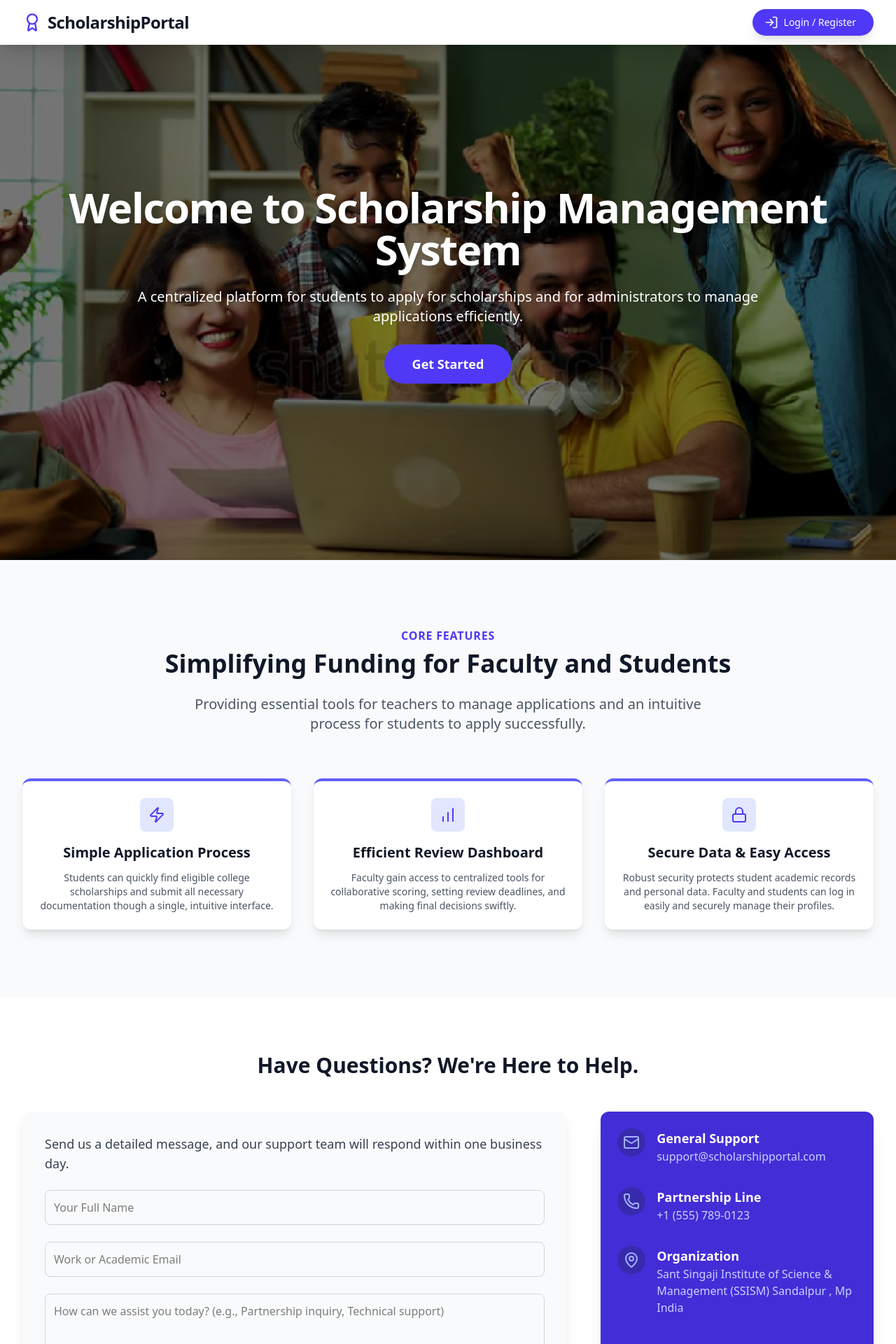
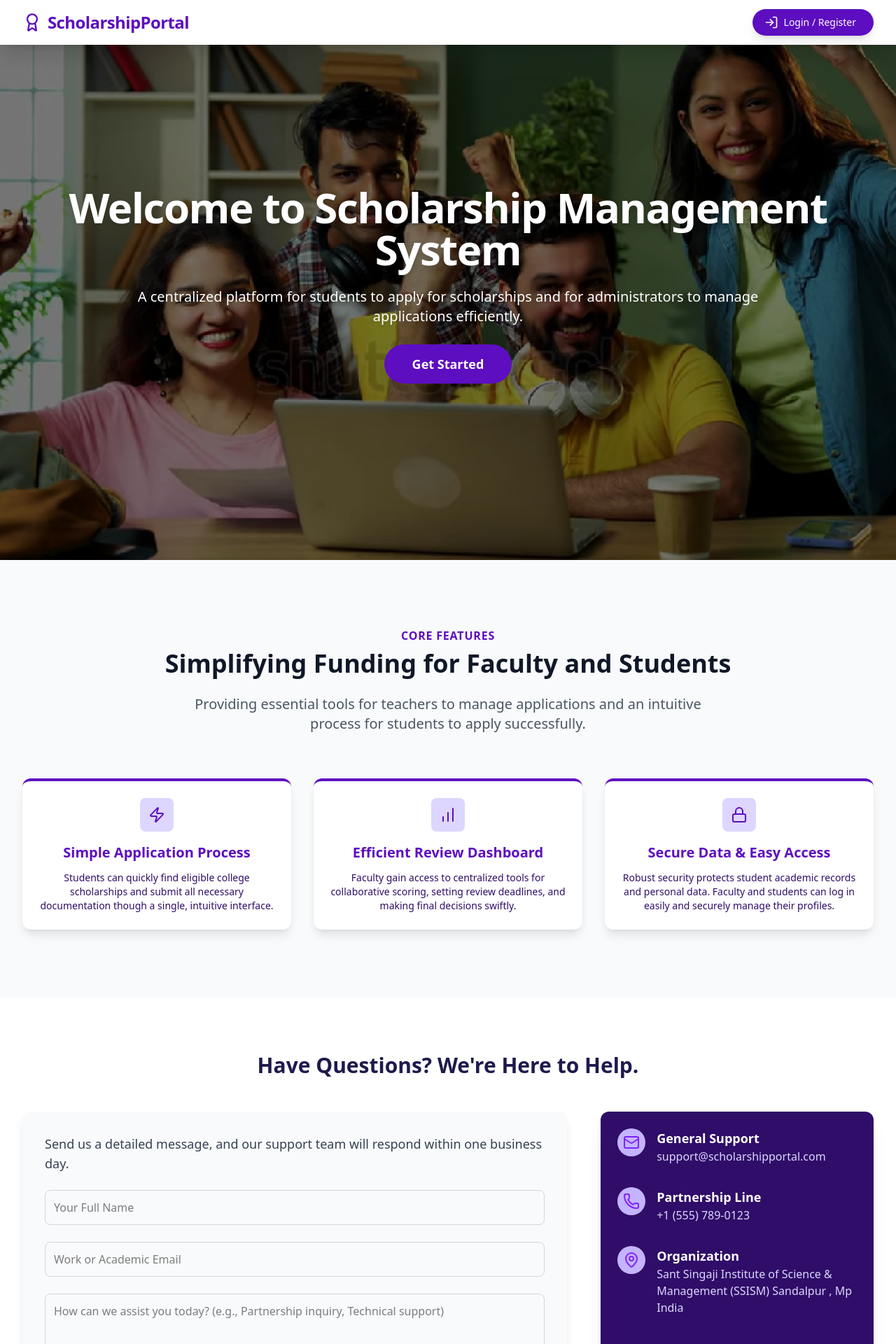
Before and after one commit to payal-meena/Scholarship-management-system, a React (Vite) app in the folder client/: page / in a window 1280 px wide. Shown: the top 1920 px of the page at 70% size. Built offline with nearby package versions, Linux system fonts and the light colour scheme.

Commit message:
change the UI Color theme

```diff
--- a/client/src/App.jsx
+++ b/client/src/App.jsx
@@ -2,7 +2,7 @@ import React from "react";
 import { Routes, Route , useLocation, Navigate} from "react-router-dom";
 import { ToastContainer } from "react-toastify";
 import "react-toastify/dist/ReactToastify.css";
-
+import './App.css';
 import Navbar from "./components/Navbar";
 import Home from "./pages/Home";
 import StudentLayout from "./Layout/StudentLayout";
--- a/client/src/components/DashboardNavbar.jsx
+++ b/client/src/components/DashboardNavbar.jsx
@@ -14,7 +14,7 @@ const DashboardNavbar = ({ role , toggleSidebar , onLogout , name}) => {
         >
         <Menu size={24}/>
         </button>
-        <div className="text-xl font-bold text-indigo-600">
+        <div className="text-xl font-bold text-indigo-950">
           Scholarship Portal
         </div>
       </div>
--- a/client/src/components/Navbar.jsx
+++ b/client/src/components/Navbar.jsx
@@ -1,6 +1,6 @@
 import React, { useState } from "react";
 import { Link } from "react-router-dom";
-import { Menu, X , LogIn , Award} from "lucide-react";
+import { Menu, X , LogIn , Award ,} from "lucide-react";
 
 const Navbar = ({onNavLinkClick , currentView}) => {
   const [isOpen, setIsOpen] = useState(false);
@@ -29,8 +29,8 @@ const Navbar = ({onNavLinkClick , currentView}) => {
 
           <Link to="/"
           className="flex-shrink-0 flex items-center">
-            <Award className="h-7 w-7 text-indigo-600 mr-2" />
-            <span className="text-2xl font-extrabold text-gray-900 tracking-tight">
+            <Award className="h-7 w-7 text-violet-800 mr-2" />
+            <span className="text-2xl font-extrabold text-violet-800 tracking-tight">
               ScholarshipPortal
             </span>
           </Link>
@@ -55,8 +55,8 @@ const Navbar = ({onNavLinkClick , currentView}) => {
               to={isHomePage ? '/auth' : '/'}
               className={`group flex items-center justify-center space-x-2 px-4 py-2 cursor-pointer border border-transparent text-sm font-medium rounded-full shadow-lg transition duration-300 transform hover:scale-[1.02] active:scale-[0.98] ${
                 isHomePage
-                ? 'text-white bg-indigo-600 hover:bg-indigo-700 focus:ring-indigo-500'
-                : 'text-indigo-600 bg-indigo-100 hover:bg-indigo-200 focus:ring-indigo-300'
+                ? 'text-white bg-violet-800 hover:bg-violet-700 focus:ring-violet-500'
+                : 'text-violet-600 bg-violet-100 hover:bg-violet-200 focus:ring-violet-300'
               }`}
             >
               {isHomePage ? (
@@ -77,7 +77,7 @@ const Navbar = ({onNavLinkClick , currentView}) => {
                 <div className="flex md:hidden ml-2">
                     <button
                     onClick={toggleMenu}
-                    className="inline-flex items-center justify-center p-2 rounded-full text-gray-400 hover:text-indigo-600 hover:bg-gray-100 focus:outline-none focus:ring-2 focus:ring-inset focus:ring-indigo-500"
+                    className="inline-flex items-center justify-center p-2 rounded-full text-gray-400 hover:text-violet-600 hover:bg-gray-100 focus:outline-none focus:ring-2 focus:ring-inset focus:ring-indigo-500"
                     aria-expanded={isOpen}
                     >
                     <span className="sr-only">Open main menu</span>
--- a/client/src/pages/Home.jsx
+++ b/client/src/pages/Home.jsx
@@ -6,21 +6,21 @@ import { Link } from "react-router-dom";
 function Home() {
 
       const FeatureCard = ({ title, description, icon }) => (
-    <div className="bg-white p-6 rounded-xl shadow-lg border-t-4 border-indigo-500 transition duration-300 hover:shadow-xl hover:translate-y-[-2px]">
-      <div className="p-3 rounded-lg inline-flex items-center justify-center bg-indigo-100 text-indigo-600 mb-4">
+    <div className="bg-white p-6 rounded-xl shadow-lg border-t-4 border-violet-800 transition duration-300 hover:shadow-xl hover:translate-y-[-2px]">
+      <div className="p-3 rounded-lg inline-flex items-center justify-center bg-violet-200 text-violet-800 mb-4">
         {icon}
       </div>
-      <h3 className="text-xl font-semibold text-gray-900 mb-3">{title}</h3>
-      <p className="text-gray-600 text-sm">{description}</p>
+      <h3 className="text-xl font-semibold text-violet-800 mb-3">{title}</h3>
+      <p className="text-violet-950 text-sm">{description}</p>
     </div>
   );
 
   const ContactDetail = ({ icon, title, detail }) => (
     <div className="flex items-start space-x-4">
-      <div className="flex-shrink-0 p-2 bg-indigo-800 rounded-full">{icon}</div>
+      <div className="flex-shrink-0 p-2 bg-violet-300 rounded-full">{icon}</div>
       <div>
         <h4 className="text-lg font-semibold">{title}</h4>
-        <p className="text-indigo-200">{detail}</p>
+        <p className="text-violet-200">{detail}</p>
       </div>
     </div>
   );
@@ -47,7 +47,7 @@ function Home() {
                   </p>
                   <Link
                     to="/auth"
-                    className="bg-indigo-600 text-white font-semibold cursor-pointer text-lg px-10 py-4 rounded-full shadow-2xl hover:bg-indigo-700 transition duration-300 tranform hover:scale-[1.05] active:scale-95 focus:outline-none focus:ring-4 focus:ring-indigo-500"
+                    className="bg-violet-800 hover:bg-violet-700 text-white font-semibold cursor-pointer text-lg px-10 py-4 rounded-full shadow-2xl  transition duration-300 tranform hover:scale-[1.05] active:scale-95 focus:outline-none focus:ring-4 focus:ring-violet-700"
                   >
                     Get Started
                   </Link>
@@ -55,7 +55,7 @@ function Home() {
           </section>
         <section id="about" className="py-24 bg-gray-50">
         <div className="max-w-7xl mx-auto px-4 sm:px-6 lg:px-8 text-center">
-          <p className="text-base font-semibold text-indigo-600 uppercase tracking-wider mb-2">
+          <p className="text-base font-semibold text-violet-800 uppercase tracking-wider mb-2">
             Core Features
           </p>
           <h2 className="text-3xl font-extrabold text-gray-900 sm:text-4xl mb-6">
@@ -87,7 +87,7 @@ function Home() {
       </section>
       <section id="contact" className="pt-20 pb-24 bg-white">
         <div className="max-w-7xl mx-auto px-4 sm:px-6 lg:px-8">
-          <h2 className="text-3xl font-extrabold text-gray-900 text-center mb-12">
+          <h2 className="text-3xl font-extrabold text-indigo-950 text-center mb-12">
             Have Questions? We're Here to Help.
           </h2>
           <div className="flex flex-col lg:flex-row lg:space-x-12">
@@ -117,26 +117,26 @@ function Home() {
                 ></textarea>
                 <button
                   type="submit"
-                  className="w-full px-4 py-3 cursor-pointer border border-transparent text-base font-medium rounded-lg shadow-sm text-white bg-indigo-600 hover:bg-indigo-700 transition duration-200"
+                  className="w-full px-4 py-3 cursor-pointer border border-transparent text-base font-medium rounded-lg shadow-sm text-white bg-violet-950 hover:bg-violet-900 transition duration-200"
                 >
                   Submit Inquiry
                 </button>
               </form>
             </div>
 
-            <div className="lg:w-1/3 space-y-8 p-6 bg-indigo-700 text-white rounded-xl shadow-xl">
+            <div className="lg:w-1/3 space-y-8 p-6 bg-violet-950 text-white rounded-xl shadow-xl">
               <ContactDetail
-                icon={<Mail className="h-6 w-6 text-indigo-300" />}
+                icon={<Mail className="h-6 w-6 text-violet-600" />}
                 title="General Support"
                 detail="support@scholarshipportal.com"
               />
               <ContactDetail
-                icon={<Phone className="h-6 w-6 text-indigo-300" />}
+                icon={<Phone className="h-6 w-6 text-violet-600" />}
                 title="Partnership Line"
                 detail="+1 (555) 789-0123"
               />
               <ContactDetail
-                icon={<MapPin className="h-6 w-6 text-indigo-300" />}
+                icon={<MapPin className="h-6 w-6 text-violet-600" />}
                 title="Organization"
                 detail="Sant Singaji Institute of Science & Management (SSISM) Sandalpur , Mp India"
               />
@@ -147,7 +147,7 @@ function Home() {
 
       </main>
 
-      <footer className="bg-gray-800 py-8">
+      <footer className="py-8 ">
         <div className="max-w-7xl mx-auto px-4 sm:px-6 lg:px-8 text-center text-sm text-gray-400">
           &copy; {new Date().getFullYear()} ScholarshipPortal. Empowering
           Futures.
--- a/client/src/pages/admin/AdminDashboardHome.jsx
+++ b/client/src/pages/admin/AdminDashboardHome.jsx
@@ -8,7 +8,7 @@ const StatCard = ({ title, value, icon: Icon, color }) => (
                 <p className='text-sm font-medium text-gray-500'>{title}</p>
                 <p className='text-3xl font-extrabold text-gray-900 mt-1'>{value}</p>
             </div>
-            <div className={`p-3 rounded-full ${color === '#4F46E5' ? 'bg-indigo-100' : color === '#10B981' ? 'bg-green-100' : color === '#F59E0B' ? 'bg-yellow-100' : 'bg-red-100' }`}>
+            <div className={`p-3 rounded-full ${color === '#3B1C82' ? 'bg-violet-100' : color === '#10B981' ? 'bg-green-100' : color === '#F59E0B' ? 'bg-yellow-100' : 'bg-red-100' }`}>
                 <Icon className={`w-8 h-8`} style={{ color: color}} />
             </div>
         </div>
@@ -16,14 +16,14 @@ const StatCard = ({ title, value, icon: Icon, color }) => (
 )
 const AdminDashboardHome = () => {
     const stats = [
-        { title: 'Total Students', value: '850', icon: Users, color: '#4F46E5' },
+        { title: 'Total Students', value: '850', icon: Users, color: '#3B1C82' },
         { title: 'Applications Reviewed', value: '342', icon: ListChecks, color: '#10B981' },
         { title: 'Funds Disbursed (₹)', value: '1.2 Cr', icon: DollarSign, color: '#F59E0B' },
         { title: 'Pending Reviews', value: '48', icon: Clock, color: '#EF4444' },
     ]
   return (
     <div className='space-y-8'>
-        <h1 className='text-3xl font-extrabold text-gray-900'>Admin Overview</h1>
+        <h1 className='text-3xl font-extrabold text-indigo-950'>Admin Overview</h1>
         <div className='grid grid-cols-1 md:grid-cols-2 lg:grid-cols-4 gap-6'>
             {stats.map((stat, index) => (
                 <StatCard key={index} {...stat} />
--- /dev/null
+++ b/client/tailwind.config.js
@@ -0,0 +1,19 @@
+/** @type {import('tailwindcss').Config} */
+export default {
+  content: [
+    "./index.html",
+    "./src/**/*.{js,ts,jsx,tsx}",
+  ],
+  theme: {
+    extend: {
+      colors: {
+        'deep-indigo': '#192A51',
+        'vibrant-violet': '#8A2BE2',
+        'soft-off-white': '#F8F7F4',
+        'dark-charcoal': '#333333',
+        'medium-gray': '#A9A9A9',
+      },
+    },
+  },
+  plugins: [],
+}
--- a/client/vite.config.js
+++ b/client/vite.config.js
@@ -1,6 +1,8 @@
 import { defineConfig } from 'vite'
 import react from '@vitejs/plugin-react-swc'
 import tailwindcss from '@tailwindcss/vite'
+
+process.env.TAILWIND_MODE = 'build'
 
 // https://vite.dev/config/
 export default defineConfig({
```
Also changed, not shown: client/src/components/AdminSidebar.jsx (+6 -6 lines), client/src/pages/admin/ApplicationDetailModal.jsx (+27 -17 lines), client/src/pages/admin/ManageApplicationsPage.jsx (+7 -7 lines), client/src/pages/admin/ManageScholarshipSchemes.jsx (+4 -4 lines), client/src/pages/admin/ManageStudentsPage.jsx (+4 -4 lines).
